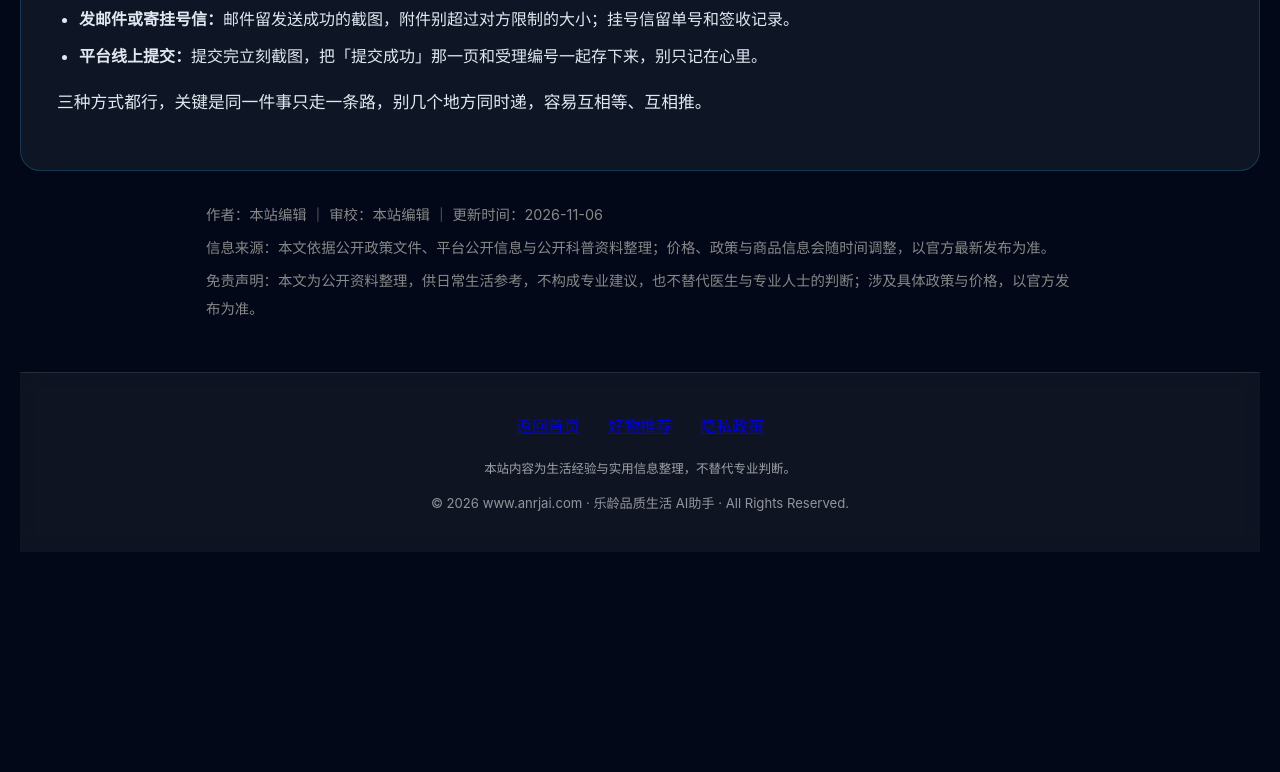
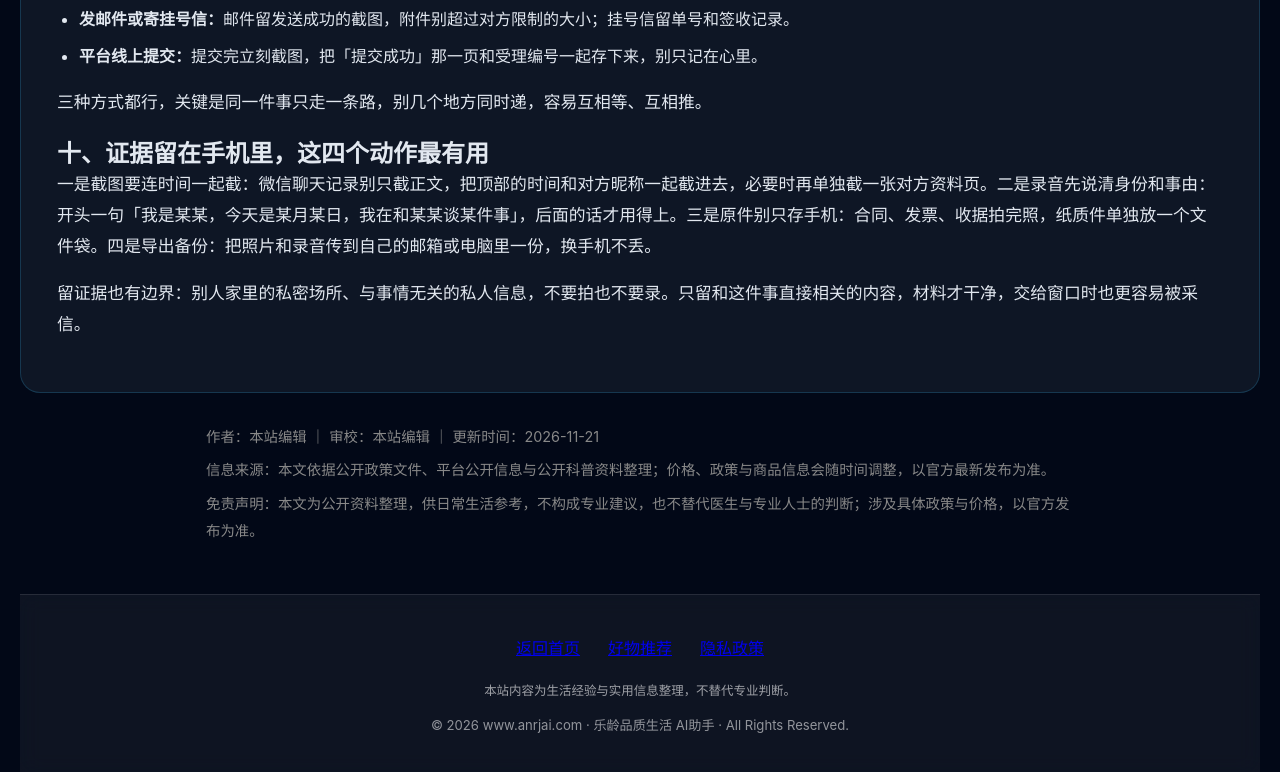
Before and after one commit to anruijie749-alt/anruijie749-alt.github.io, a plain HTML site: page weiquan.html in a window 1280 px wide. Shown: the part 5883-6655 px from the top of the page. Before the commit the page ends 6465 px from the top, so only its background shows below. Drawn offline with nearby package versions, Linux system fonts and the light colour scheme.

Commit message:
2026-11-22 巡检：补齐 11-21 未上线的 8 页内容小节 + article10/11/12 停更补厚 + sitemap lastmod

```diff
--- a/weiquan.html
+++ b/weiquan.html
@@ -371,6 +371,10 @@
 <li><strong>平台线上提交：</strong>提交完立刻截图，把「提交成功」那一页和受理编号一起存下来，别只记在心里。</li>
 </ul>
 <p>三种方式都行，关键是同一件事只走一条路，别几个地方同时递，容易互相等、互相推。</p>
+
+<h2>十、证据留在手机里，这四个动作最有用</h2>
+<p>一是截图要连时间一起截：微信聊天记录别只截正文，把顶部的时间和对方昵称一起截进去，必要时再单独截一张对方资料页。二是录音先说清身份和事由：开头一句「我是某某，今天是某月某日，我在和某某谈某件事」，后面的话才用得上。三是原件别只存手机：合同、发票、收据拍完照，纸质件单独放一个文件袋。四是导出备份：把照片和录音传到自己的邮箱或电脑里一份，换手机不丢。</p>
+<p>留证据也有边界：别人家里的私密场所、与事情无关的私人信息，不要拍也不要录。只留和这件事直接相关的内容，材料才干净，交给窗口时也更容易被采信。</p>
 </section>
 
 <!-- 广告位 -->
@@ -387,7 +391,7 @@
 ===== 已停用 结束 ===== -->
 
         <div class="src-block" style="max-width:900px;margin:24px auto 8px;padding:0 16px;line-height:1.9;">
-        <p style="margin:0 0 6px;font-size:0.9rem;color:#888;">作者：本站编辑 ｜ 审校：本站编辑 ｜ 更新时间：2026-11-06</p>
+        <p style="margin:0 0 6px;font-size:0.9rem;color:#888;">作者：本站编辑 ｜ 审校：本站编辑 ｜ 更新时间：2026-11-21</p>
         <p style="margin:0 0 6px;font-size:0.9rem;color:#888;">信息来源：本文依据公开政策文件、平台公开信息与公开科普资料整理；价格、政策与商品信息会随时间调整，以官方最新发布为准。</p>
         <p style="margin:0;font-size:0.9rem;color:#888;">免责声明：本文为公开资料整理，供日常生活参考，不构成专业建议，也不替代医生与专业人士的判断；涉及具体政策与价格，以官方发布为准。</p>
         </div>
```
